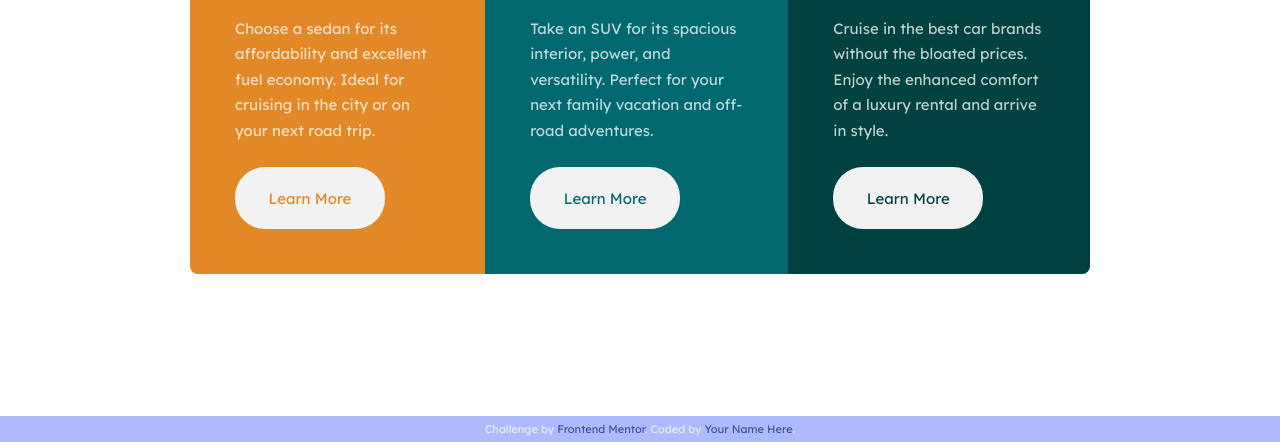
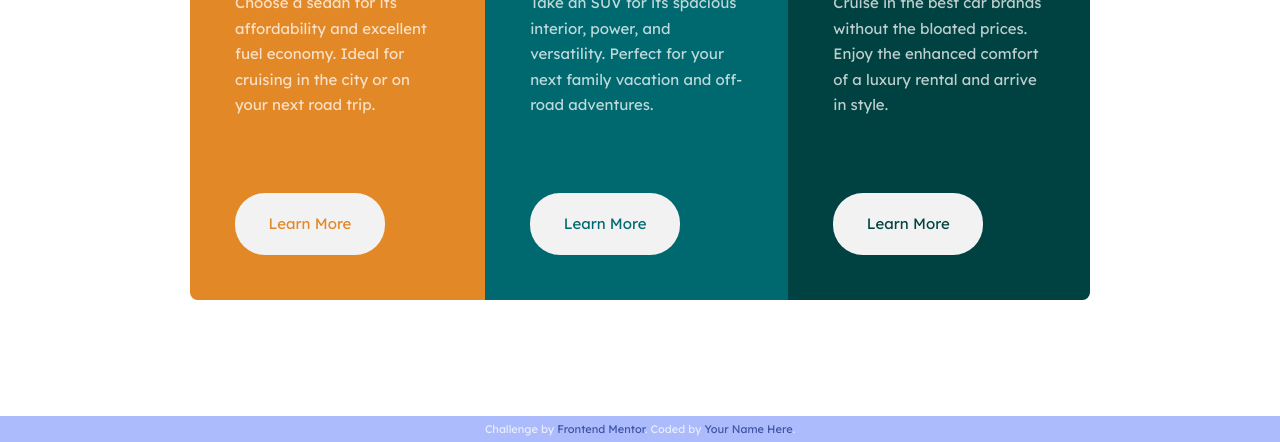
Before and after one commit to ArjenCombee/FEM007-column_preview_card, a plain HTML site: page index.html in a window 1280 px wide. Shown: the part 358-800 px from the top of the page. Drawn offline with Linux system fonts and the light colour scheme.

Commit message:
Fixed button spacing

```diff
--- a/css/style.css
+++ b/css/style.css
@@ -107,6 +107,9 @@ a {
     margin: 0;
     max-width: 60rem;
   }
+  .btn {
+    margin-top: 5rem;
+  }
 }
 /* FRONTEND MENTOR STYLES */
 .attribution {
```
